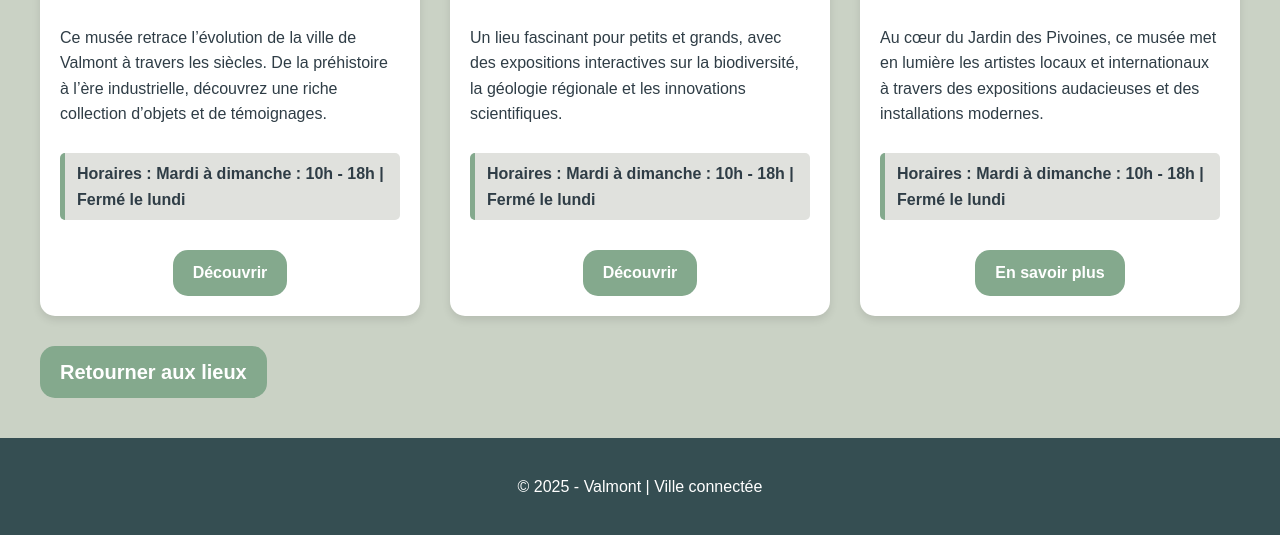
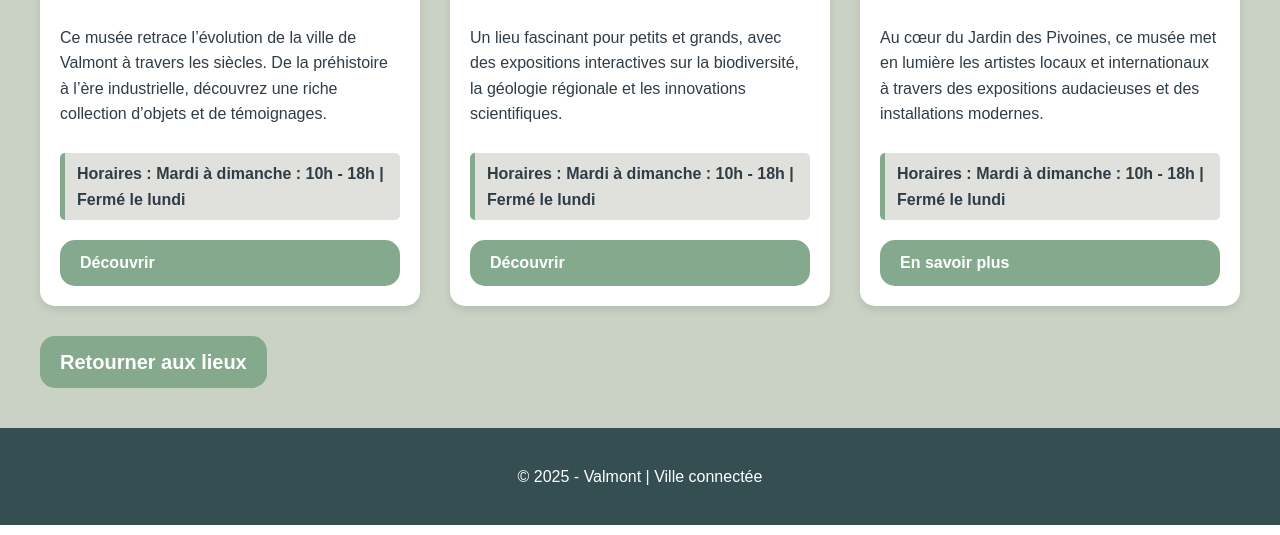
Before and after one commit to Myri23/Valmont, a Symfony app: template templates/home/musees.html.twig in a window 1280 px wide. Shown: the part 577-1112 px from the top of the page. Run offline with Twig, Linux system fonts and the light colour scheme; the template is opened without the code that fills it, so the values that code supplies are empty; style sheets or scripts are compiled from the project's sources; some libraries are stand-ins or nearby versions.

Commit message:
Uniformisation css (musees)

```diff
--- a/assets/styles/index.css
+++ b/assets/styles/index.css
@@ -288,13 +288,13 @@ footer {
     font-size: 20px;
     background-color: #84A98D;
     margin-bottom: 20px;
-  }
+}
 
-  .btn-back:hover {
+.btn-back:hover {
     background-color: #527970;
     transform: translateY(-2px);
     cursor: pointer;
-  }
+}
 
 /* Lien Mail */
 li a {
@@ -436,3 +436,55 @@ form {
     border: solid #84A98D;
     border-radius: 15px;
 }
+
+/* === Page musees.html.twig === */
+.container-musees {
+    max-width: 1200px;
+    margin: auto;
+    padding: 20px;
+    display: grid;
+    grid-template-columns: repeat(auto-fit, minmax(280px, 1fr));
+    gap: 30px;
+}
+
+.card-musees {
+    background-color: #ffffff;
+    border-radius: 15px;
+    overflow: hidden;
+    box-shadow: 0 4px 8px rgba(0,0,0,0.1);
+    display: flex;
+    flex-direction: column;
+    transition: transform 0.3s ease, box-shadow 0.3s ease;
+}
+
+.card-musees:hover {
+    transform: translateY(-5px);
+    box-shadow: 0 8px 16px rgba(0,0,0,0.15);
+}
+
+.card-musees img {
+    width: 100%;
+    height: 200px;
+    object-fit: cover;
+}
+
+.musee-info {
+    padding: 20px;
+    display: flex;
+    flex-direction: column;
+}
+
+.musee-info p {
+    margin-bottom: 10px;
+}
+
+.musee-info p:last-of-type {
+    font-weight: bold;
+    color: #2F3D46;
+    background-color: #E0E1DD;
+    padding: 8px 12px;
+    border-left: 5px solid #84A98D;
+    border-radius: 5px;
+}
+
+/* === Page parc.html.twig === */
--- a/templates/home/musees.html.twig
+++ b/templates/home/musees.html.twig
@@ -1,64 +1,14 @@
-<!DOCTYPE html>
-<html lang="fr">
-<head>
-    <meta charset="UTF-8">
-    <meta name="viewport" content="width=device-width, initial-scale=1.0">
-    <title>Valmont - Musées</title>
-    <link rel="stylesheet" href="{{ asset('styles/musees.css') }}">
-</head>
+{% extends 'base.html.twig' %}
+
+{% block body %}
 <body>
-    <nav class="navbar">
-        <div class="container-nav">
-            <a class="navbar-brand" href="#">Valmont</a>
-            <div class="navbar-links">
-                <a class="nav-link" href="{{ path('home') }}">Accueil</a>
-                <a class="nav-link active" href="{{ path('ville') }}">Information</a>
-                <a class="nav-link active" href="{{ app.request.uri }}">Visualisation</a>
-                <a class="nav-link active" href="{{ app.request.uri }}">Gestion</a>
-                <a class="nav-link active" href="{{ app.request.uri }}">Administration</a>
-            </div>
-            <div class="navbar-buttons">
-                <button id="btn-search" class="btn btn-search">
-                    <img src="{{ asset('images/search.svg') }}" alt="Recherche">
-                </button>
-                <a href="{{ path('formulaire') }}" class="btn btn-auth">S'inscrire</a>
-                <a href="{{ path('connexion') }}" class="btn btn-auth">Se connecter</a>
-            </div>
-        </div>
-    </nav>
-
-    <div id="search-panel" class="hidden">
-        <input type="text" placeholder="Rechercher...">
-
-        <!-- Filtres -->
-        <select>
-            <option value="">Lieux</option>
-            <option value="musee">Musée</option>
-            <option value="parc">Parcs</option>
-            <option value="restaurant">Restaurants</option>
-            <option value="bibliothèque">Bibliothèques</option>
-        </select>
-
-        <select>
-            <option value="">Evenements</option>
-            <option value="festival">Festival</option>
-            <option value="soiree">Soirée</option>
-            <option value="activite">Activité</option>
-            <option value="expo">Exposition</option>
-        </select>
-
-        <button id="btn-close" class="btn btn-close">
-            <img src="{{ asset('images/close.svg') }}" alt="Fermerture">
-        </button>
-    </div>
-
     <header class="hero">
         <h1>Les Musées de Valmont</h1>
         <p>Plongez dans la culture et l'histoire locale à travers nos musées emblématiques.</p>
     </header>
 
-    <section class="container grid-musees">
-        <div class="card">
+    <section class="container-musees">
+        <div class="card-musees">
             <img src="{{ asset('images/musee_histoire.jpg') }}"  alt="Musée d'Histoire de Valmont">
             <div class="musee-info">
                 <h2>Musée d'Histoire de Valmont</h2>
@@ -68,7 +18,7 @@
             </div>
         </div>
 
-        <div class="card">
+        <div class="card-musees">
             <img src="{{ asset('images/musee_science.jpg') }}"  alt="Musée des Sciences & Nature">
             <div class="musee-info">
                 <h2>Musée Sciences & Nature</h2>
@@ -78,7 +28,7 @@
             </div>
         </div>
 
-        <div class="card">
+        <div class="card-musees">
             <img src="{{ asset('images/musee_orangerie.jpg') }}"  alt="Musée d’Art Contemporain">
             <div class="musee-info">
                 <h2>Musée du Citronnier</h2>
@@ -97,3 +47,4 @@
     <script src="{{ asset('search-panel.js') }}"></script>
 </body>
 </html>
+{% endblock %}
```
